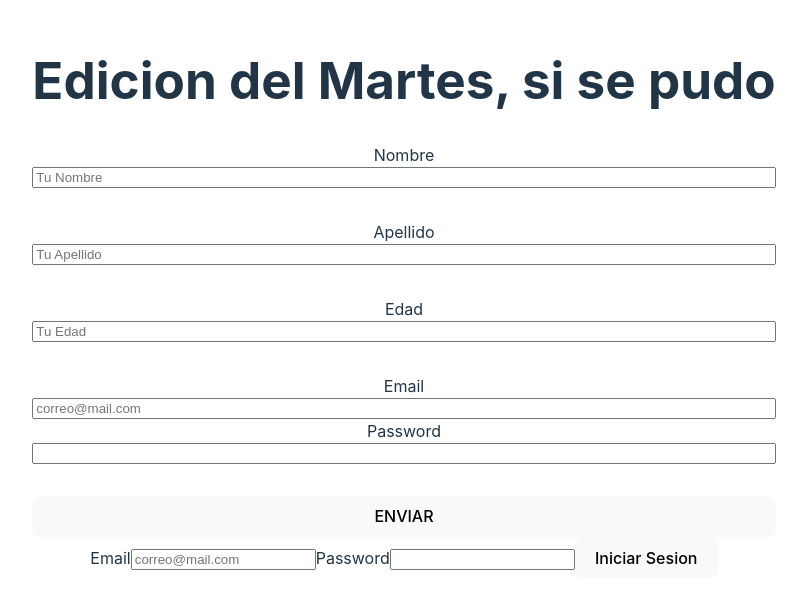
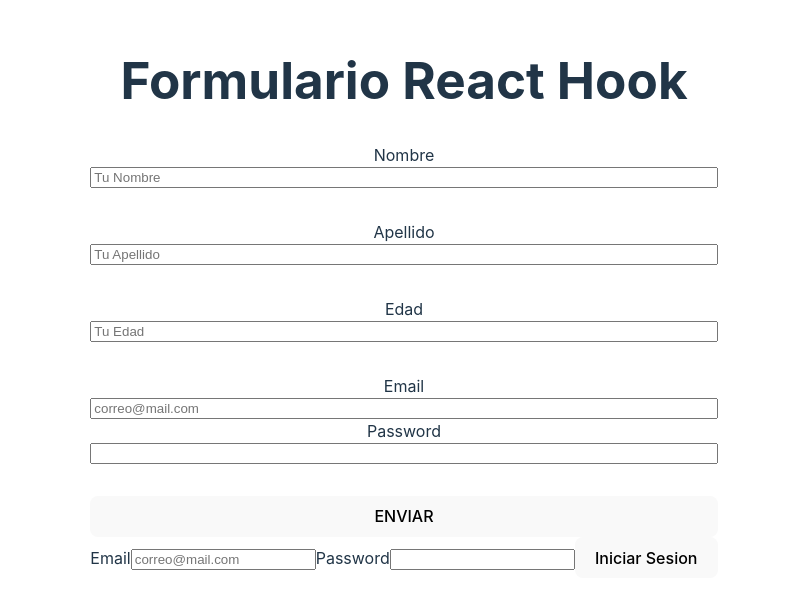
Before and after one commit to SSEGURIDAD10/FrontEnd-Avanzado, a React (Vite) app in the folder 01-react-form/: page / in a window 1280 px wide. Shown: the part 102-710 px from the top of the page, without its empty margins (236-1043 px from the left). Built offline with nearby package versions, Linux system fonts and the light colour scheme.

Commit message:
React Hook, useForm, yup

```diff
--- a/01-react-form/src/App.jsx
+++ b/01-react-form/src/App.jsx
@@ -7,7 +7,7 @@ function App() {
 
   return (
     <>
-      <h1>Edicion del Martes, si se pudo</h1>
+      <h1>Formulario React Hook</h1>
       <ReactHookForm />
       <SimpleForm />
     </>
```
Also changed, not shown: 01-react-form/src/Components/ReactHookForm/ReactHookForm.jsx (line endings or trailing spaces).
